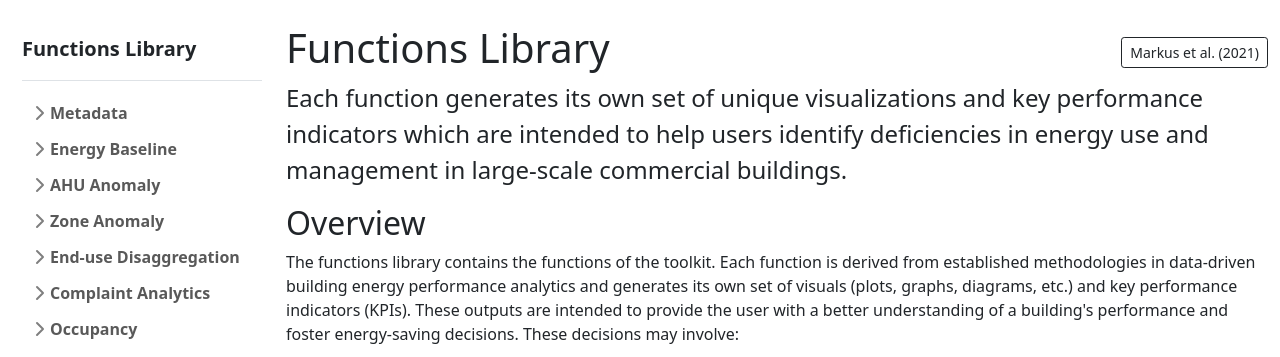
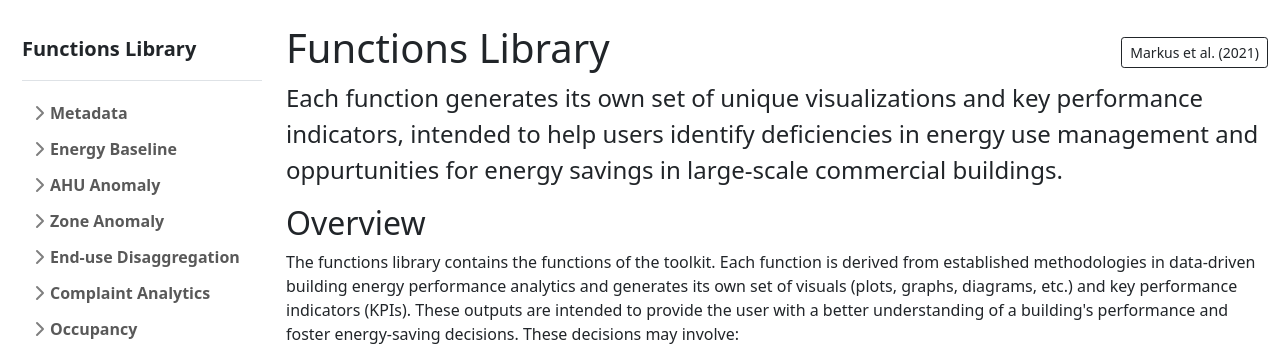
Before and after one commit to Carleton-DBOM-Research-Group/Building_energy_management_toolkit, a Flask app: page /functions in a window 1280 px wide. Shown: the part 72-429 px from the top of the page. Run offline with Flask 2, Linux system fonts and the light colour scheme; some libraries are stand-ins or nearby versions.

Commit message:
Revise heading description

```diff
--- a/templates/functions.html
+++ b/templates/functions.html
@@ -179,7 +179,7 @@
       <a class="btn btn-sm btn-outline-dark" href=https://doi.org/10.1016/j.enbuild.2021.111255 title="A framework for a multi-source, data-driven building energy management toolkit" target="_blank">Markus et al. (2021)</a>
       <p class="h1">Functions Library</p>
     </div>
-    <p class="lead fs-4">Each function generates its own set of unique visualizations and key performance indicators which are intended to help users identify deficiencies in energy use and management in large-scale commercial buildings.</p>
+    <p class="lead fs-4">Each function generates its own set of unique visualizations and key performance indicators, intended to help users identify deficiencies in energy use management and oppurtunities for energy savings in large-scale commercial buildings.</p>
     <div class="d-md-flex flex-md-row align-items-center justify-content-start">
       <p class="h2">Overview</p>
     </div>
```
